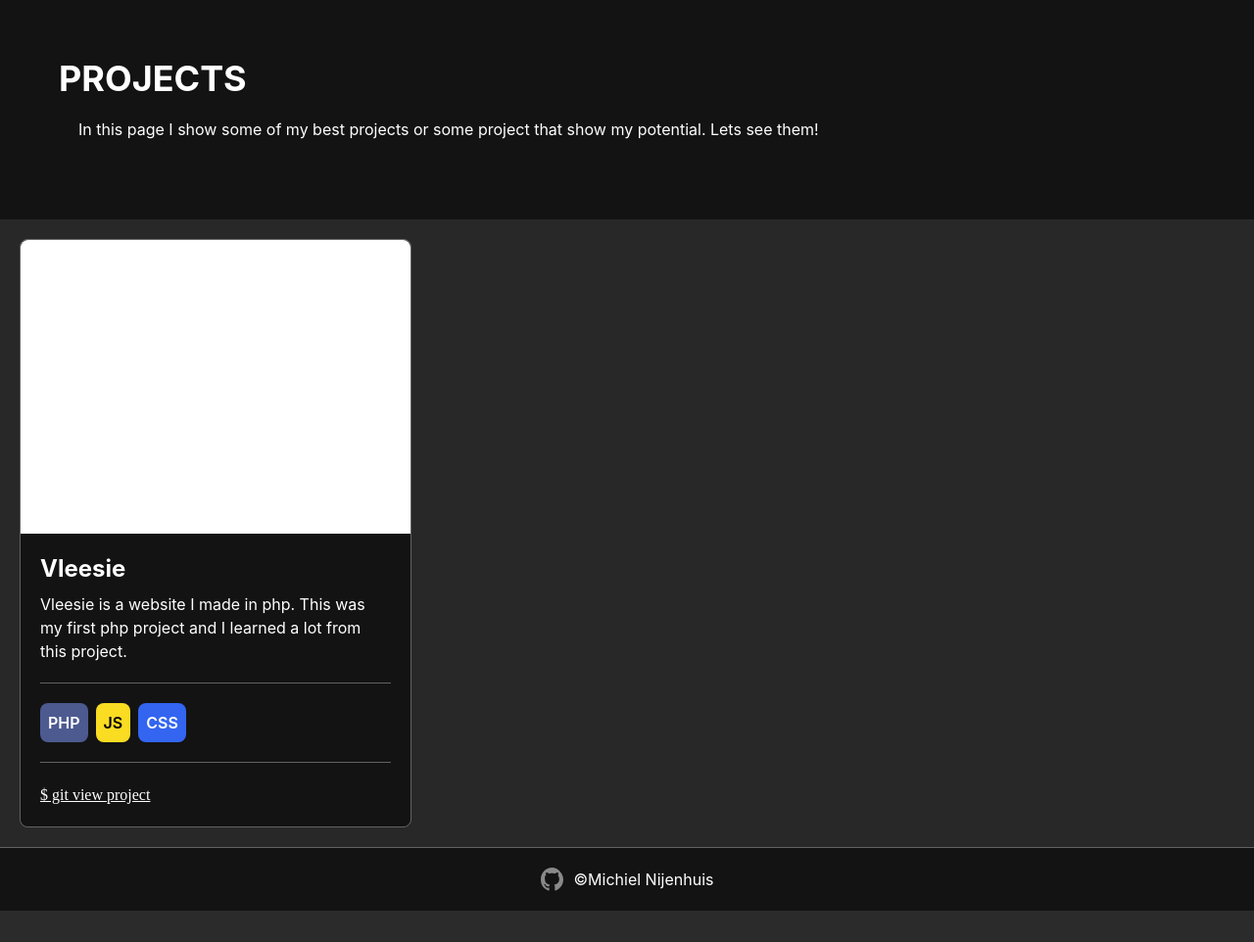
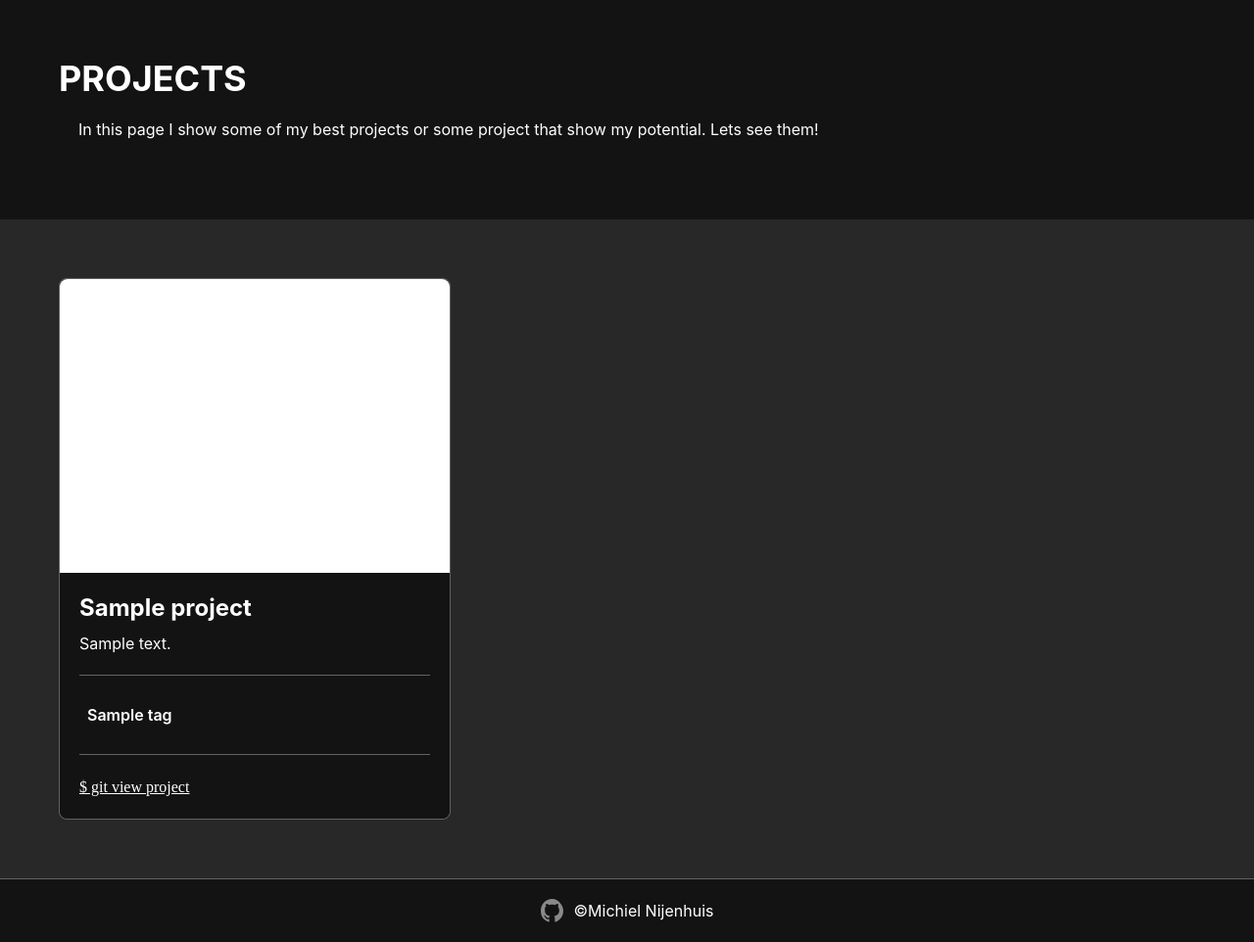
Before and after one commit to punthenk/portfolio_website, a PHP site: page /projects.php in a window 1280 px wide. Shown: the part 73-1035 px from the top of the page at 98% size. Before the commit the page ends 1003 px from the top, so only its background shows below. Run offline with PHP 8.4, Linux system fonts and the light colour scheme; tables that the repository leaves empty or names only in its code hold one stand-in row (values such as "Sample post"); style sheets or scripts are compiled from the project's sources; some web fonts are replaced.

Commit message:
Made the project get the projects from the database and set them in the site

```diff
--- a/css/output.css
+++ b/css/output.css
@@ -214,6 +214,9 @@
   }
   .relative {
     position: relative;
+  }
+  .static {
+    position: static;
   }
   .top-0 {
     top: calc(var(--spacing) * 0);
--- a/projects.php
+++ b/projects.php
@@ -1,30 +1,73 @@
 <?php
+@include_once(__DIR__."/src/Database/Database.php");
 @include_once(__DIR__."/template/head.inc.php");
+
+Database::query( "
+    SELECT
+        p.id AS project_id,
+        p.title,
+        p.description,
+        p.github_link,
+        t.name AS tag_name,
+        t.color AS tag_color
+    FROM projects p
+    LEFT JOIN project_tags pt ON p.id = pt.project_id
+    LEFT JOIN tags t ON pt.tag_id = t.id
+    ORDER BY p.id
+");
+$results = Database::getAll();
+
+$projects = [];
+
+foreach ($results as $row) {
+    $id = $row->project_id;
+
+    if (!isset($projects[$id])) {
+        // Maak een object voor elk project
+        $project = new stdClass();
+        $project->title = $row->title;
+        $project->description = $row->description;
+        $project->github_link = $row->github_link;
+        $project->tags = [];
+
+        $projects[$id] = $project;
+    }
+
+    if (!empty($row->tag_name)) {
+        $tag = new stdClass();
+        $tag->name = $row->tag_name;
+        $tag->color = $row->tag_color;
+        $projects[$id]->tags[] = $tag;
+    }
+}
+
 ?>
     <div class="w-full bg-background p-5 sm:p-15">
         <h2 class="text-4xl font-bold scroll-mt-20" id="projects">PROJECTS</h2>
         <p class="m-5">In this page I show some of my best projects or some project that show my potential. Lets see them!</p>
     </div>
 
-    <div class="w-full bg-bg-grey p-5 grid [grid-template-columns:repeat(auto-fit,minmax(300px,1fr))] gap-10">
+    <div class="w-full bg-bg-grey p-5 sm:p-15 grid [grid-template-columns:repeat(auto-fit,minmax(300px,1fr))] gap-10">
 
+        <?php foreach ($projects as $project): ?>
         <!-- BEGIN -->
         <div class="max-w-[400px] w-full border border-border-custom rounded-lg">
             <div class="bg-white w-full h-[300px] rounded-t-lg"></div>
             <div class="bg-background rounded-b-lg p-5">
-                <h2 class="text-2xl font-bold mb-2">Vleesie</h2>
-                <p>Vleesie is a website I made in php. This was my first php project and I learned a lot from this project. </p>
+            <h2 class="text-2xl font-bold mb-2"><?= $project->title ?></h2>
+                <p><?= $project->description ?></p>
                 <hr class="border-border-custom my-5">
                 <div class="flex flex-row gap-2 font-semibold">
-                    <div class="bg-phpcustom p-2 rounded-lg"><span>PHP</span></div>
-                    <div class="bg-jscustom p-2 rounded-lg text-black"><span>JS</span></div>
-                    <div class="bg-csscustom p-2 rounded-lg"><span>CSS</span></div>
+                <?php foreach ($project->tags as $tag): ?>
+                    <div class="bg-<?= $tag->color ?> p-2 rounded-lg"><span><?= htmlspecialchars($tag->name) ?></span></div>
+                <?php endforeach; ?>
                 </div>
                 <hr class="border-border-custom my-5">
-                <a href="https://github.com/punthenk" target="_blank" class="font-jetbrains underline">$ git view project</a>
+                <a href="<?= $project->github_link ?>" target="_blank" class="font-jetbrains underline">$ git view project</a>
             </div>
         </div>
         <!-- END -->
+        <?php endforeach; ?>
 
     </div>
 
--- a/template/head.inc.php
+++ b/template/head.inc.php
@@ -30,7 +30,7 @@
           <ul class="flex flex-col sm:flex-row">
             <li class=""><a class="font-bold nav-link transition-all duration-200 ease-out px-4" href="index.php#home">HOME</a></li>
             <li class=""><a class="font-bold nav-link transition-all duration-200 ease-out px-4" href="index.php#about_me">ABOUT ME</a></li>
-            <li class=""><a class="font-bold nav-link transition-all duration-200 ease-out px-4" href="#">PROJECTS</a></li>
+            <li class=""><a class="font-bold nav-link transition-all duration-200 ease-out px-4" href="projects.php">PROJECTS</a></li>
             <li class=""><a class="font-bold nav-link transition-all duration-200 ease-out px-4" href="index.php#contact">CONTACT</a></li>
           </ul>
         </nav>
```
Also changed, not shown: src/Database/Database.php (added, +68 -0 lines).
